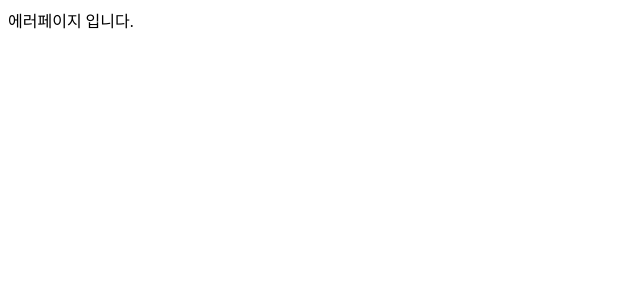
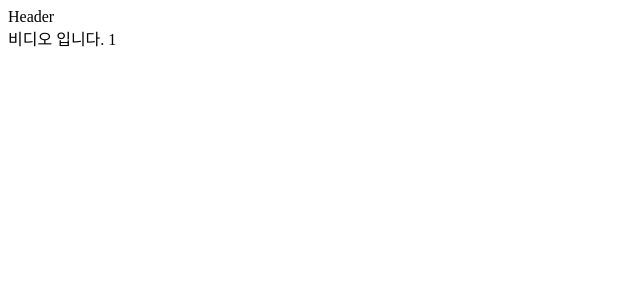
Before and after one commit to Damdadira/react-youtube-practice, a React (Vite) app: page /1 in a window 1280 px wide. Before the commit this address had no page. Shown: the top 300 px of the page, without its empty margins (0-640 px from the left). Built offline with nearby package versions, Linux system fonts and the light colour scheme.

Commit message:
feat: header, content 분리, VideoDetail 페이지 추가

```diff
--- a/src/pages/Root/index.jsx
+++ b/src/pages/Root/index.jsx
@@ -1,5 +1,11 @@
-import styles from './styles/index.module.css'
+import { Outlet } from 'react-router'
+import Header from '../../shared/ui/Header.jsx'
 
 export default function Root() {
-  return <div>루트페이지 입니다.(navbar + outlet)</div>
+  return (
+    <>
+      <Header />
+      <Outlet />
+    </>
+  )
 }
--- /dev/null
+++ b/src/pages/VideoDetail/index.jsx
@@ -0,0 +1,8 @@
+import { useParams } from 'react-router'
+import styles from './styles/index.module.css'
+
+export default function VideoDetail() {
+  const { videoId } = useParams();
+
+  return <div>VideoDetail: {videoId}</div>
+}
--- a/src/pages/Videos/index.jsx
+++ b/src/pages/Videos/index.jsx
@@ -1,5 +1,8 @@
+import { useParams } from 'react-router'
 import styles from './styles/index.module.css'
 
 export default function Videos() {
-  return <div>비디오 입니다.</div>
+  const { keyword } = useParams();
+
+  return <div>비디오 입니다. {keyword}</div>
 }
--- /dev/null
+++ b/src/shared/ui/Header.jsx
@@ -0,0 +1,3 @@
+export default function Header() {
+  return <div>Header</div>
+}
```
Also changed, not shown: src/app/App.jsx (+6 -1 lines), src/pages/VideoDetail/styles/index.module.css (added), src/shared/api/mock/channel.json (renamed from src/shared/videos/channel.json), src/shared/api/mock/popular.json (renamed from src/shared/videos/popular.json), src/shared/api/mock/search.json (renamed from src/shared/videos/search.json).
